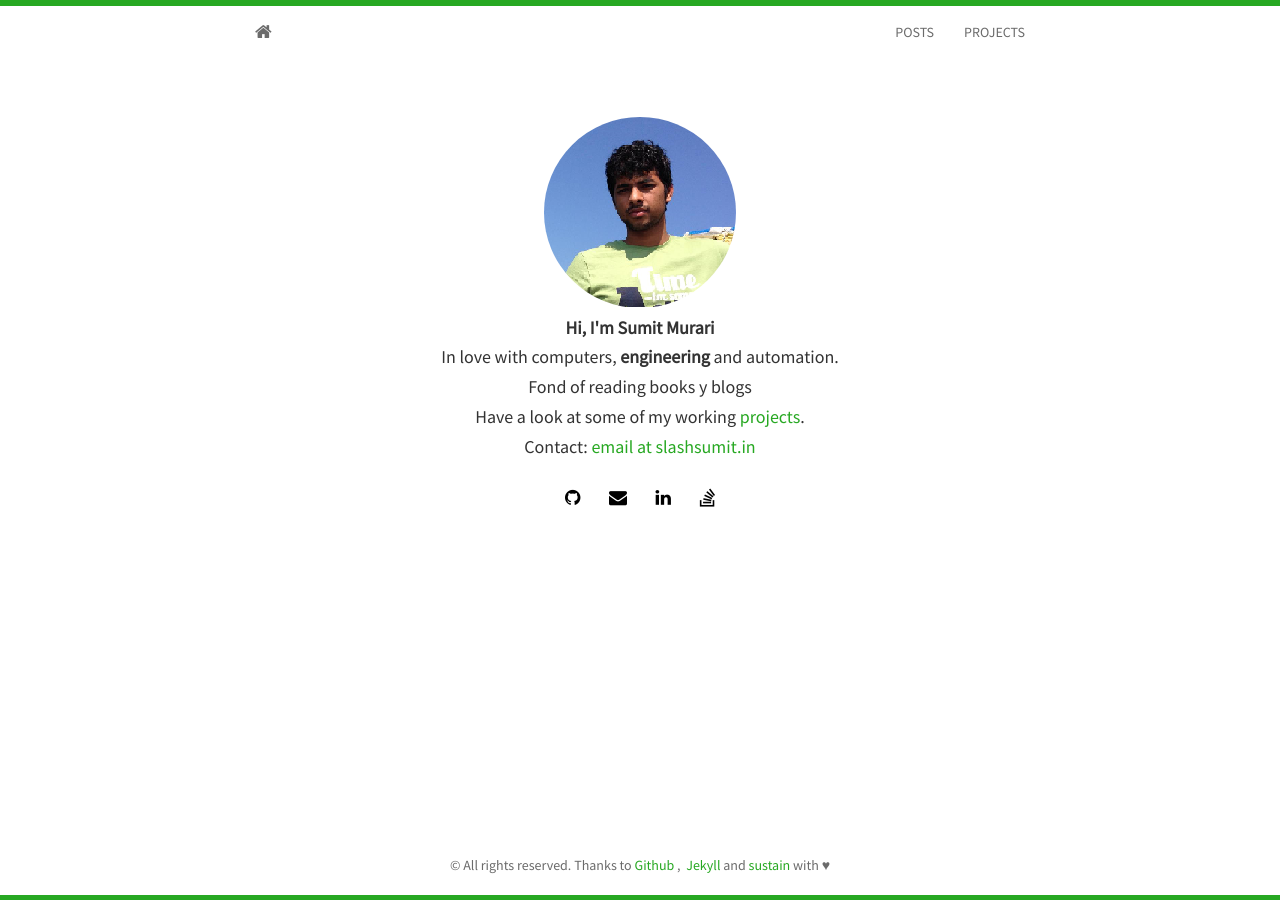
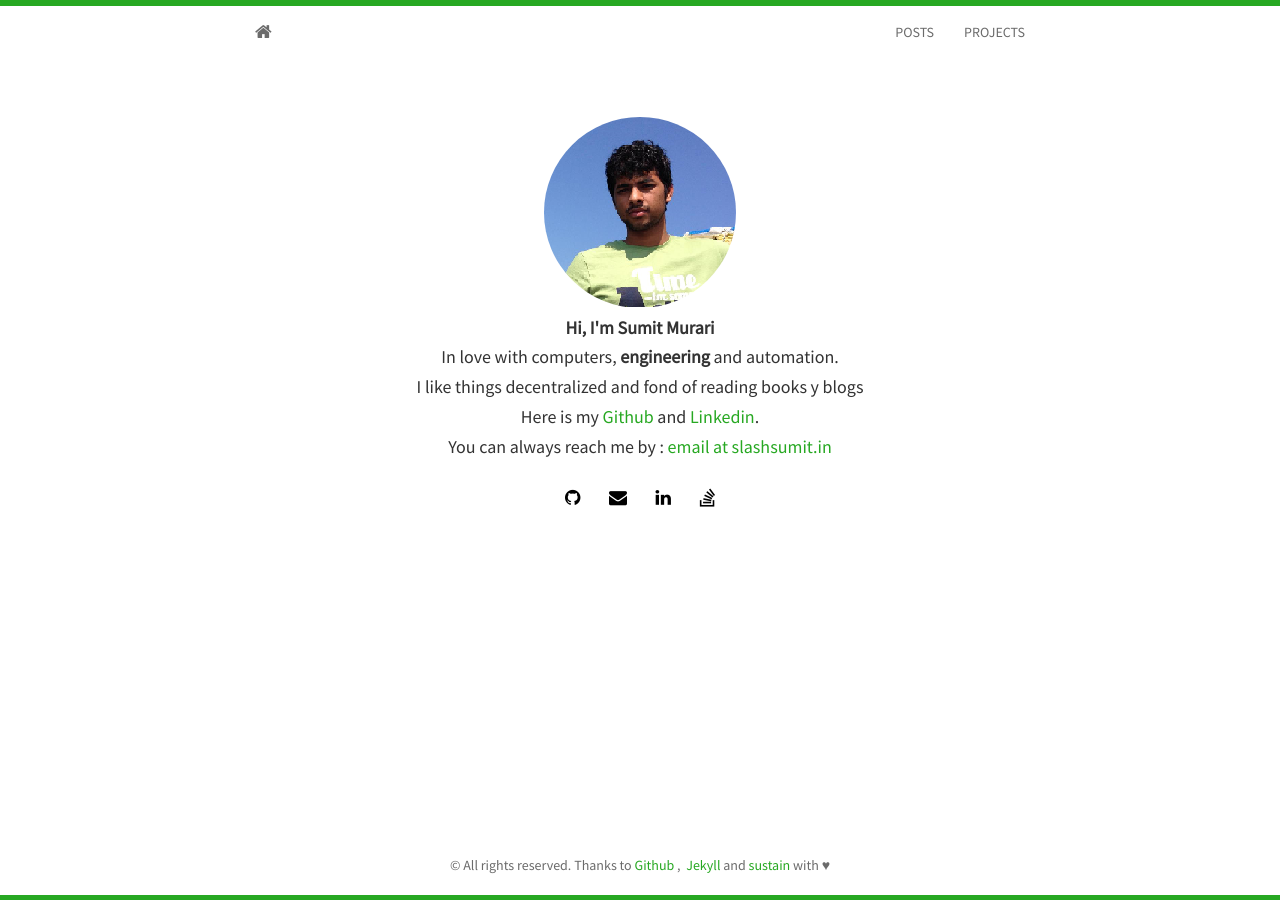
Before and after one commit to murarisumit/murarisumit.github.io, a Jekyll site: the page built from index.html, in a window 1280 px wide. Built offline with Jekyll 4.4.1, drawn with Linux system fonts in a browser that asks for light colours; nearby versions of some CDN libraries; the list of posts is cut into pages by our own code.

Commit message:
Updated index of home page

```diff
--- a/index.html
+++ b/index.html
@@ -9,10 +9,10 @@ layout: home
 	  </div>
     <h4><strong>Hi, I'm {{ site.author }}</strong> </h4>
 				<center>
-          <h4> In love with computers, <b>engineering</b> and automation. </h4>
-            <h4>Fond of reading books y blogs</h4>
-      <h4>Have a look at some of my working <a href="https://github.com/{{ site.github }}"> projects</a>.</h4>
-      <h4>Contact: <a href="mailto:{{ site.email }}?Subject=Hello%20Sumit"> email at slashsumit.in </a></h4>
+          <h4> In love with computers, <b>engineering</b> and automation.</h4>
+          <h4>I like things decentralized and fond of reading books y blogs</h4>
+          <h4>Here is my <a href="https://github.com/{{ site.github }}"> Github </a> and <a href="https://linkedin.com/in/{{ site.github }}"> Linkedin</a>.</h4>
+      <h4> You can always reach me by : <a href="mailto:{{ site.email }}?Subject=Hello%20Sumit"> email at slashsumit.in </a></h4>
 			</center>
 	  {% include social.html %}
 	</div>
```
